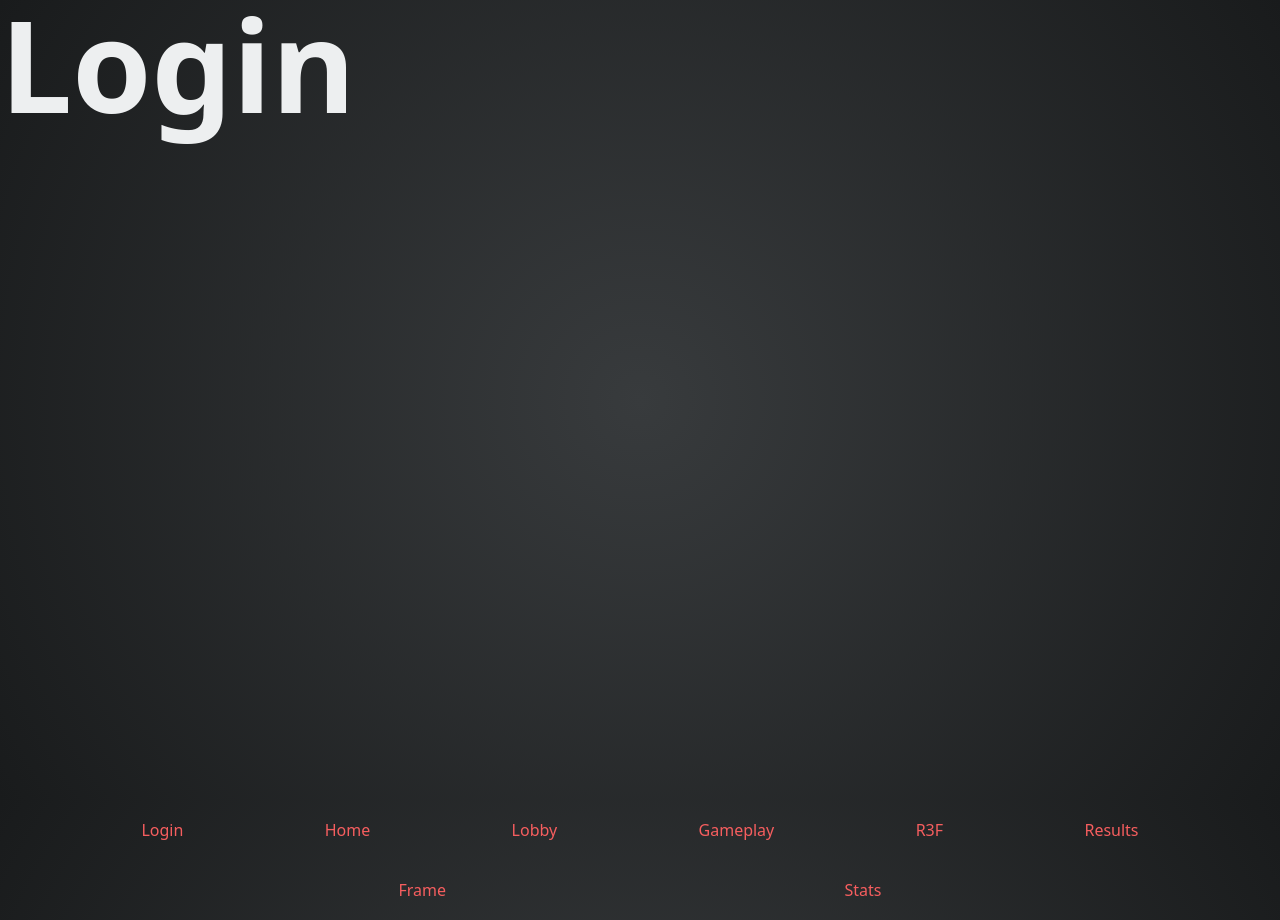
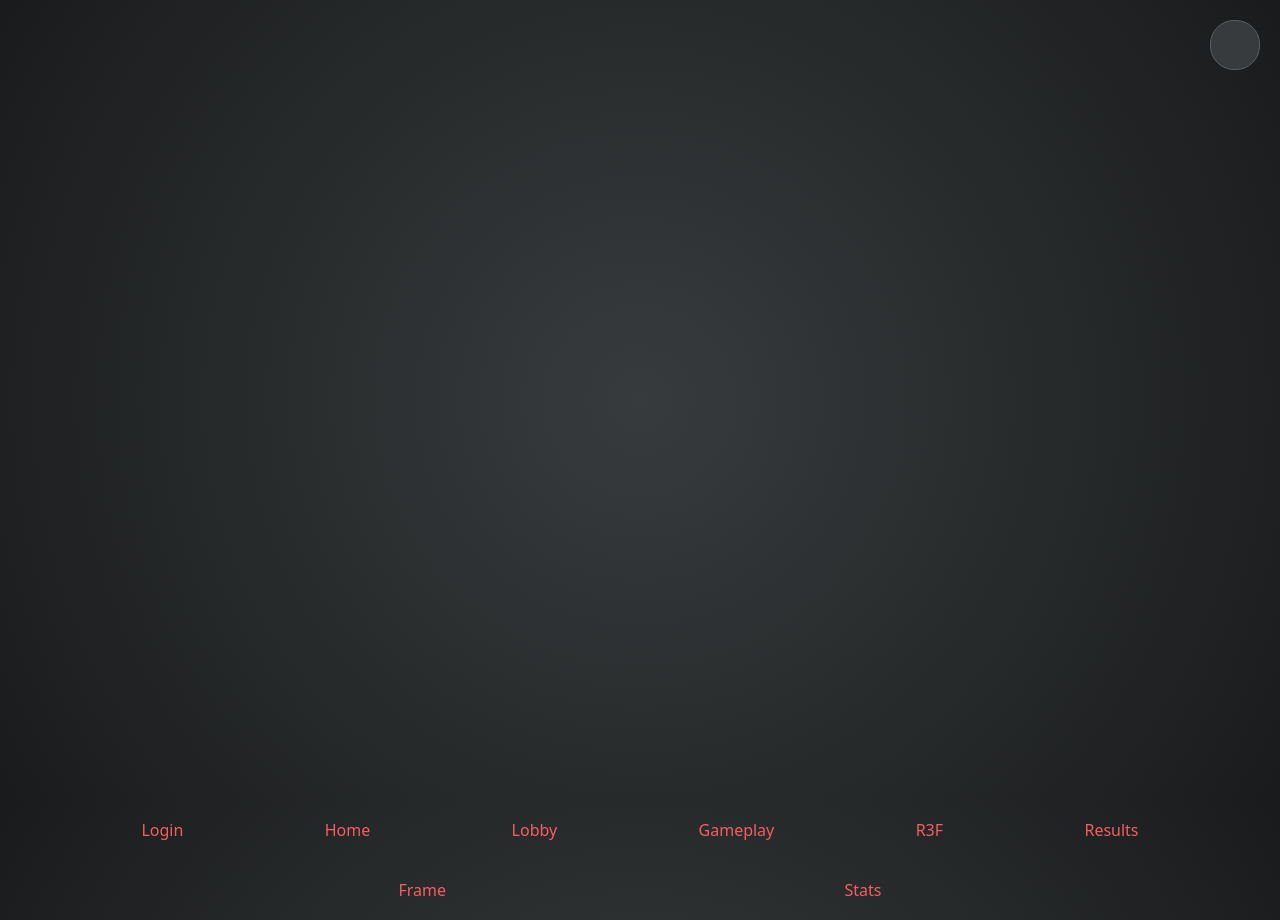
Before and after one commit to MSLKW/42-transcendence, a React (Vite) app: page / in a window 1280 px wide. Built offline with nearby package versions, Linux system fonts and the light colour scheme.

Commit message:
feat: added dynamic sizing button icon with aspect ratio

```diff
--- /dev/null
+++ b/src/css/uic/button.css
@@ -0,0 +1,19 @@
+button {
+	@apply
+		transition-all duration-100 ease-in-out
+		;
+}
+button:hover {
+	@apply
+		scale-105
+		;
+}
+
+@utility btn-icon {
+	@apply
+		h-full aspect-square
+		bg-n1
+		border border-n2
+		rounded-3xl
+		;
+}
--- a/src/index.css
+++ b/src/index.css
@@ -1,5 +1,6 @@
 @import "tailwindcss";
 @import "./css/base/typography.css";
+@import "./css/uic/button.css";
 @import "./css/uic/ul.css";
 
 @theme {
@@ -55,10 +56,13 @@
 	--font-sans: system-ui, -apple-system, BlinkMacSystemFont, 'Segoe UI', Roboto, Oxygen, Ubuntu, Cantarell, 'Open Sans', 'Helvetica Neue', sans-serif;
 }
 
-@utility canvas-screen {
-	@apply w-screen h-screen border-r4;
+@utility cont-area {
+	@apply w-screen h-screen border-r4 p-5;
 }
-@utility canvas-three {
+@utility cont-row {
+	@apply flex w-full border-c4;
+}
+@utility cont-three {
 	@apply absolute pointer-events-none;
 }
 
--- a/src/pages/Login.tsx
+++ b/src/pages/Login.tsx
@@ -7,9 +7,19 @@ export const Login = () => {
 	const showStats = useDevStore((state) => state.showStats);
 
 	return (
-		<section className={`canvas-screen ${showFrame ? "border" : ""}`}>
-			{showStats && <div className="canvas-three"><Canvas><Stats /></Canvas></div>}
-			<h1>Login</h1>
+		<section className={`cont-area ${showFrame ? "border" : ""}`}>
+			{showStats && <div className="cont-three"><Canvas><Stats /></Canvas></div>}
+			<div className="flex flex-col w-full h-full">
+				<div className={`cont-row basis-12.5 shrink justify-end ${showFrame ? "border" : ""}`}>
+					<button className="btn-icon"></button>
+				</div>
+				<div className={`cont-row flex-1 ${showFrame ? "border" : ""}`}>
+				</div>
+				<div className={`cont-row basis-12.5 shrink ${showFrame ? "border" : ""}`}>
+				</div>
+				<div className={`cont-row basis-12.5 shrink ${showFrame ? "border" : ""}`}>
+				</div>
+			</div>
 		</section>
 	);
 }
```
